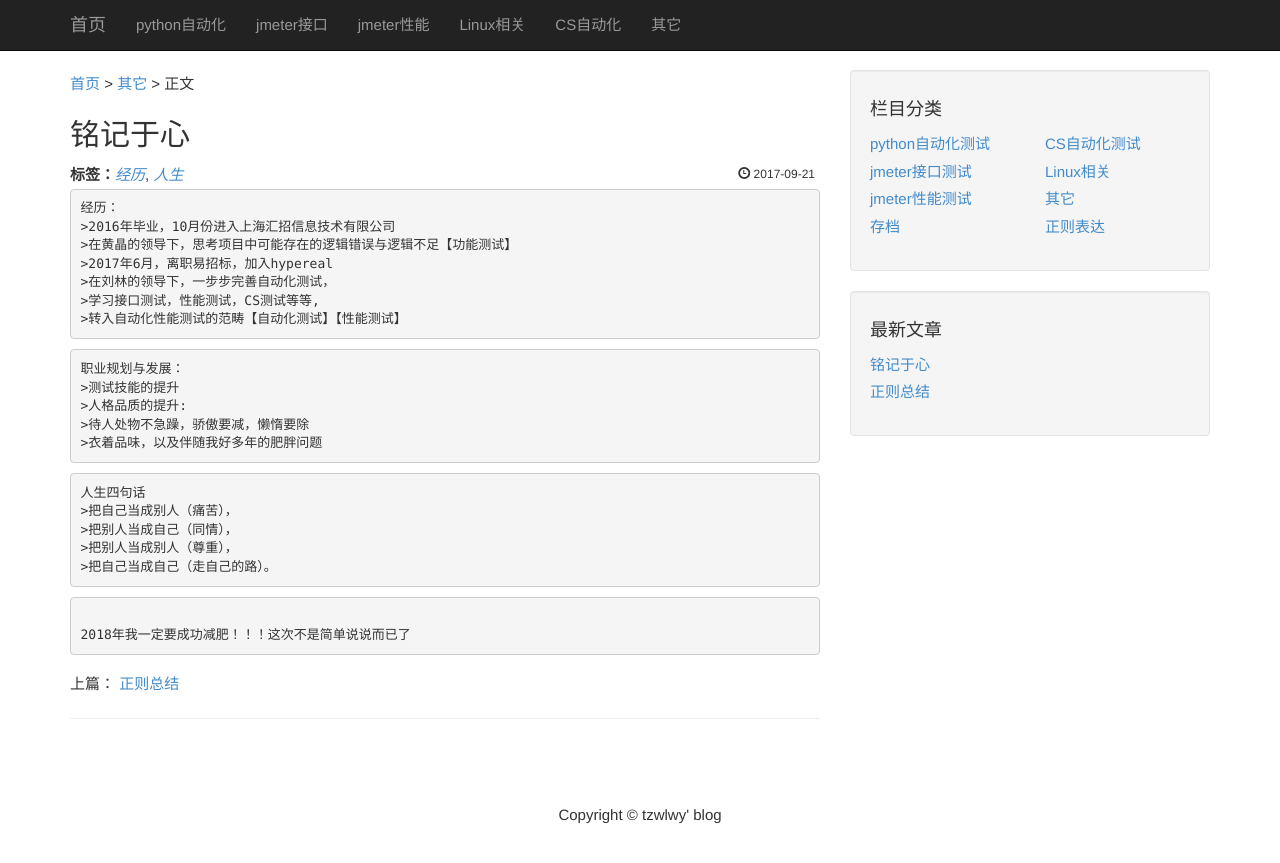
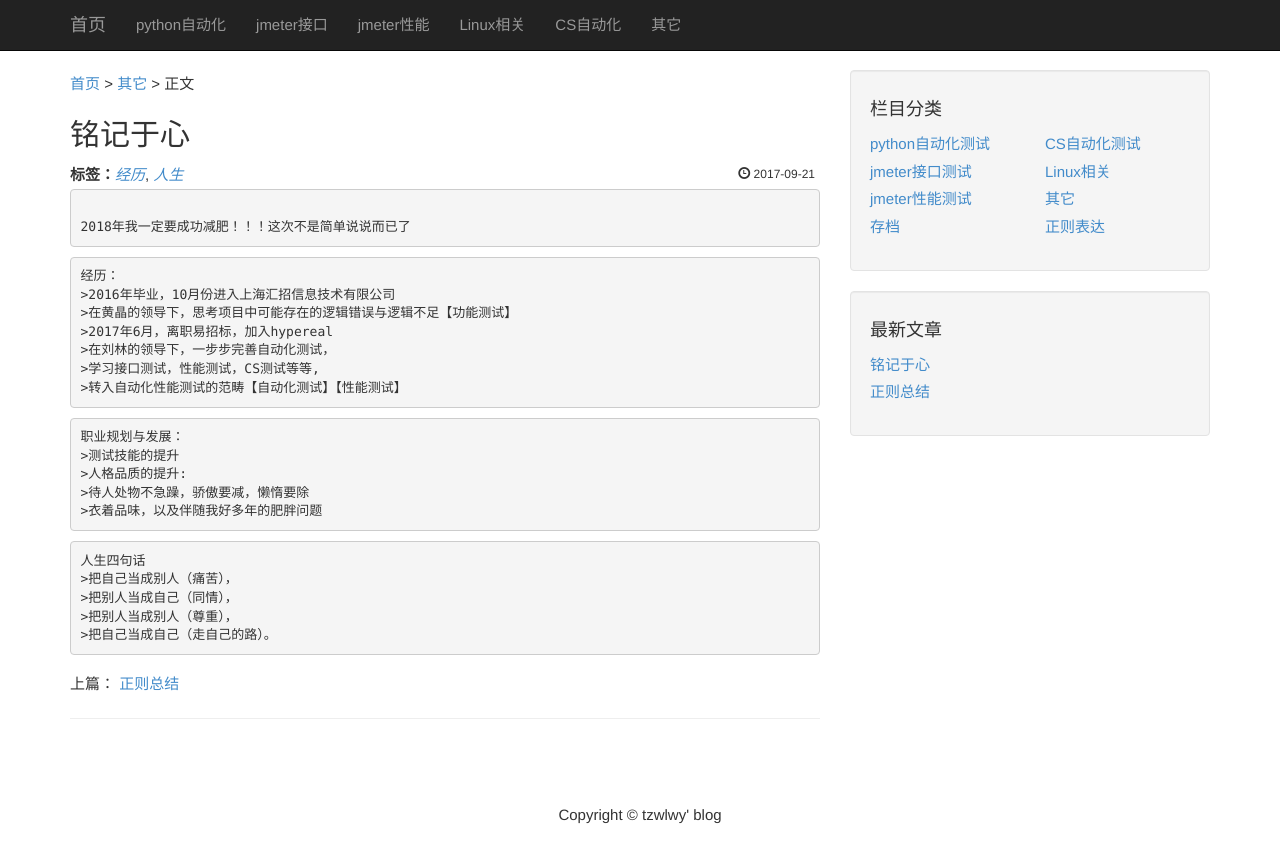
Before and after one commit to tzwlwy/tzwlwy.github.io, a Jekyll site: the page built from _posts/2017-09-21-which-more-important.markdown, in a window 1280 px wide. Shown: the top 863 px of the page. Built offline with Jekyll 4.4.1, drawn with Linux system fonts in a browser that asks for light colours.

Commit message:
2018目标

```diff
--- a/_posts/2017-09-21-which-more-important.markdown
+++ b/_posts/2017-09-21-which-more-important.markdown
@@ -4,6 +4,9 @@ category: "other"
 title:  "铭记于心"
 tags: [经历,人生]
 ---
+<pre><code>
+2018年我一定要成功减肥！！！这次不是简单说说而已了
+</code></pre>
 
 <pre><code>经历：
 >2016年毕业，10月份进入上海汇招信息技术有限公司
@@ -27,8 +30,3 @@ tags: [经历,人生]
 >把别人当成别人（尊重），
 >把自己当成自己（走自己的路）。
 </code></pre>
-
-
-<pre><code>
-2018年我一定要成功减肥！！！这次不是简单说说而已了
-</code></pre>
```
